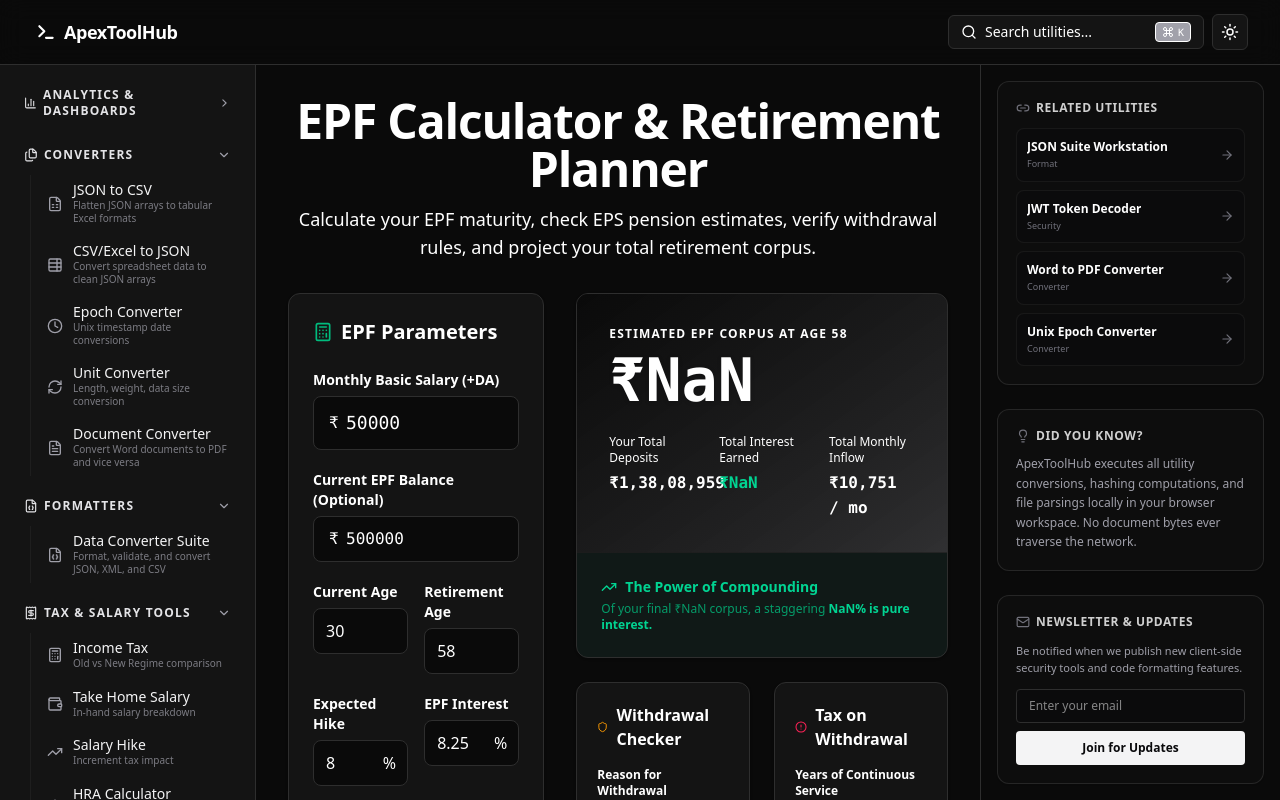
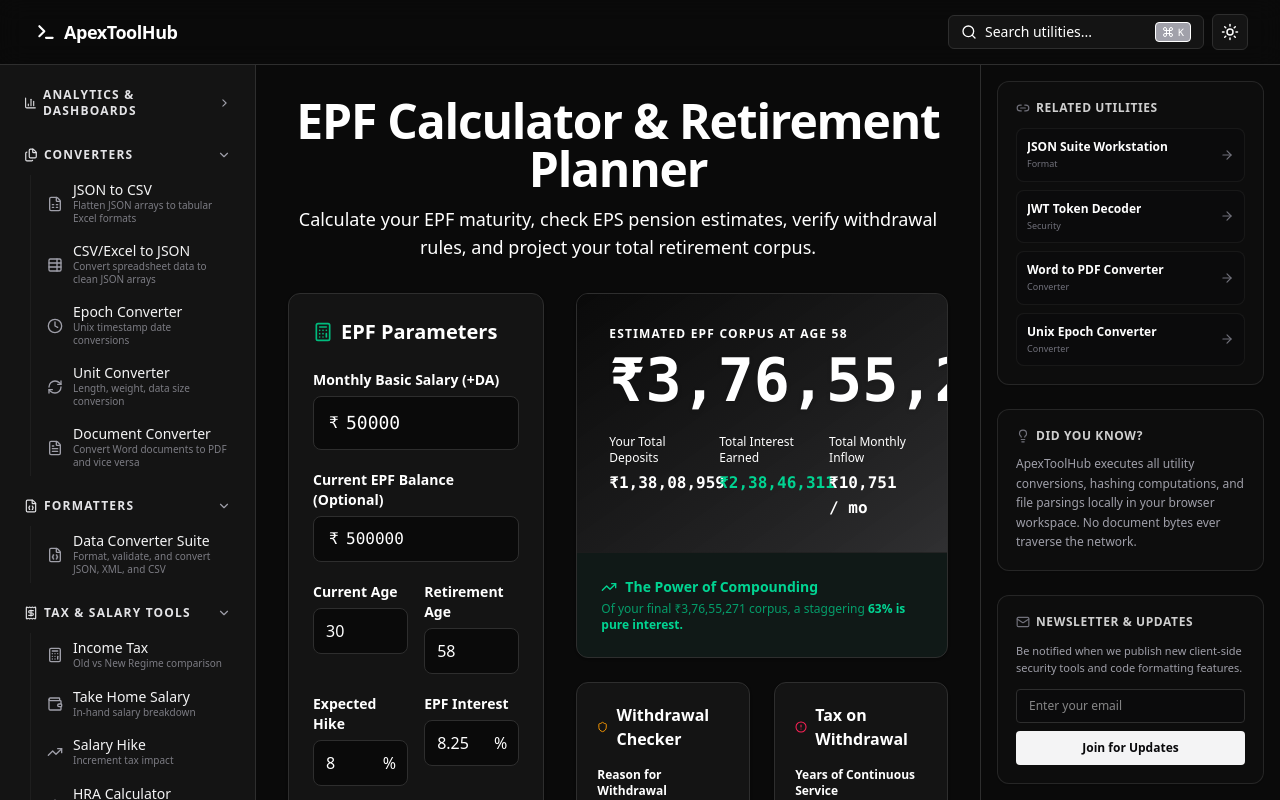
Before and after one commit to NextGenTech2/multi-utility-hub, a Next.js app: page /calculators/pf in a window 1280 px wide. Shown: the top 800 px of the page. Built offline with nearby package versions, Linux system fonts and the light colour scheme.

Commit message:
fix: Update EPF projection properties to match EpfEngineResult

```diff
--- a/src/app/calculators/pf/EpfClient.tsx
+++ b/src/app/calculators/pf/EpfClient.tsx
@@ -230,7 +230,7 @@ export default function EpfClient() {
           <div className="p-6 md:p-8 bg-gradient-to-br from-background to-muted/20 border-b border-border/50">
             <h3 className="text-xs font-bold uppercase tracking-widest text-muted-foreground mb-2">Estimated EPF Corpus at Age {retirementAge}</h3>
             <div className="text-4xl md:text-6xl font-black font-mono drop-shadow-sm mb-6 text-foreground">
-              {formatCurrency(projection.balance)}
+              {formatCurrency(projection.projectedBalance)}
             </div>
 
             <div className="grid grid-cols-1 md:grid-cols-3 gap-6">
@@ -240,7 +240,7 @@ export default function EpfClient() {
               </div>
               <div>
                 <span className="text-muted-foreground block text-xs mb-1">Total Interest Earned</span>
-                <span className="font-bold font-mono text-emerald-600 dark:text-emerald-400">{formatCurrency(projection.totalInterest)}</span>
+                <span className="font-bold font-mono text-emerald-600 dark:text-emerald-400">{formatCurrency(projection.totalInterestEarned)}</span>
               </div>
               <div>
                 <span className="text-muted-foreground block text-xs mb-1">Total Monthly Inflow</span>
@@ -253,7 +253,7 @@ export default function EpfClient() {
           <div className="bg-emerald-50 dark:bg-emerald-950/20 p-6 flex flex-col md:flex-row gap-6 justify-between items-center">
             <div className="space-y-1">
               <h4 className="font-bold text-emerald-800 dark:text-emerald-400 text-sm flex items-center gap-2"><TrendingUp className="w-4 h-4"/> The Power of Compounding</h4>
-              <p className="text-xs text-emerald-700/80 dark:text-emerald-500/80">Of your final {formatCurrency(projection.balance)} corpus, a staggering <strong className="text-emerald-700 dark:text-emerald-400">{Math.round((projection.totalInterest / projection.balance) * 100)}% is pure interest.</strong></p>
+              <p className="text-xs text-emerald-700/80 dark:text-emerald-500/80">Of your final {formatCurrency(projection.projectedBalance)} corpus, a staggering <strong className="text-emerald-700 dark:text-emerald-400">{Math.round((projection.totalInterestEarned / projection.projectedBalance) * 100)}% is pure interest.</strong></p>
             </div>
           </div>
         </div>
```
